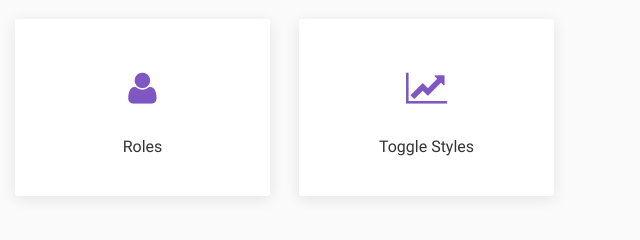
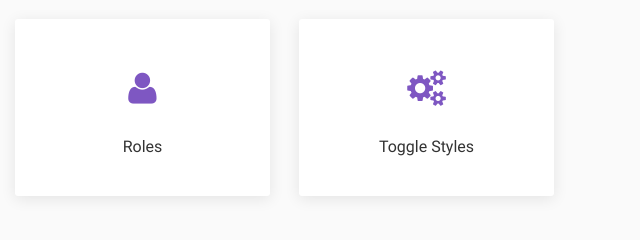
Before and after one commit to sallen-docs/sertifidocs.github.io, a plain HTML site: page index.html in a window 1280 px wide. Shown: the part 511-751 px from the top of the page, 640-1280 px from the left. Drawn offline with nearby package versions, Linux system fonts and the light colour scheme.

Commit message:
css icon fix

```diff
--- a/css/5ee24a853defa.css
+++ b/css/5ee24a853defa.css
@@ -30,6 +30,10 @@
     content: "\f007";
 }
 
+.cat-panel-4:before{
+	content: "\f085";
+}
+
 .td p {
 	text-align: center;
 }
```
